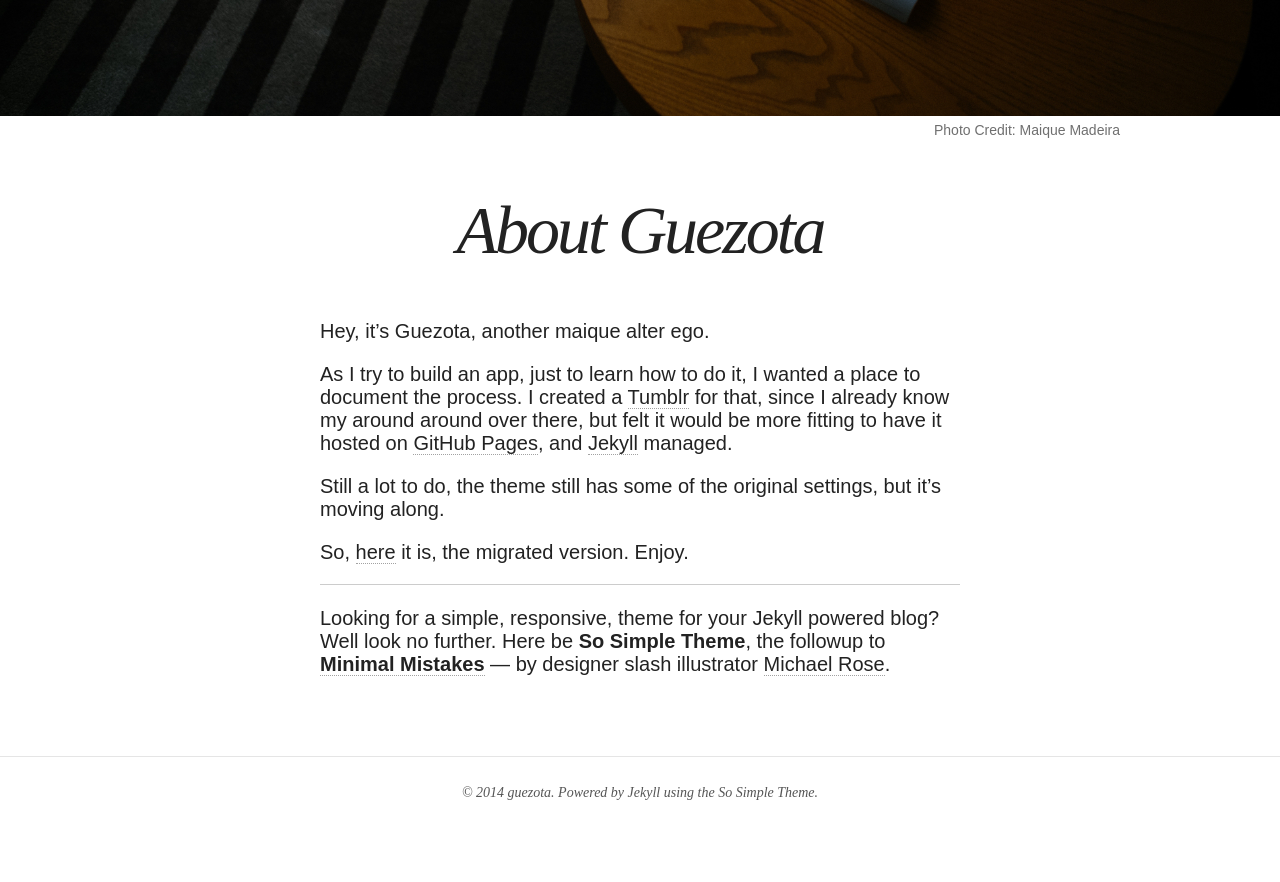
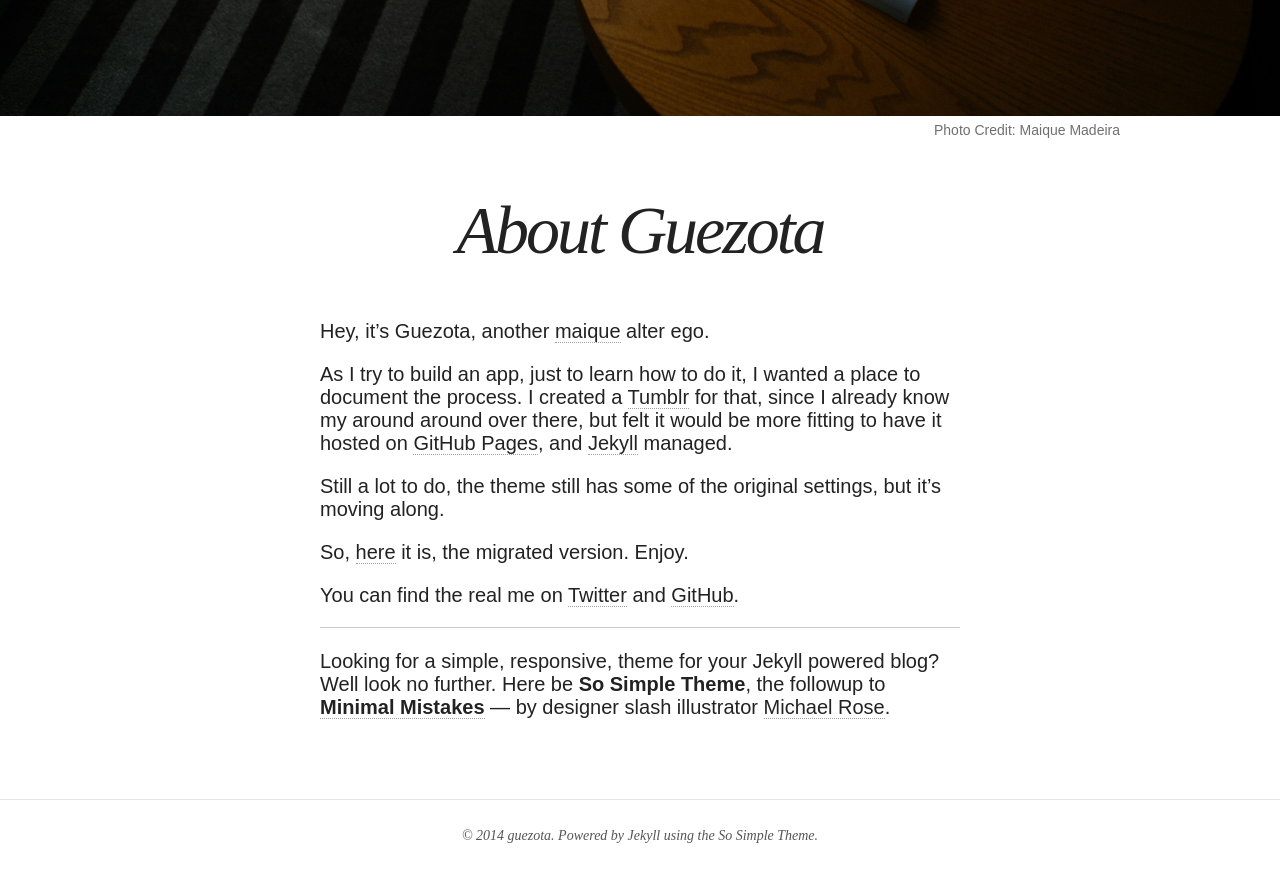
Before and after one commit to guezota/guezota.github.io, a Jekyll site: the page built from about.md, in a window 1280 px wide and 900 px high, scrolled down 578 px. Shown: the top 882 px of the window. Built offline with Jekyll 4.4.1, drawn with Linux system fonts in a browser that asks for light colours; nearby versions of some CDN libraries; before the commit the page ends 1435 px from its top, so only the background shows below that; part of the change alters nothing that is shown.

Commit message:
Edited about

```diff
--- a/about.md
+++ b/about.md
@@ -10,7 +10,7 @@ image:
   creditlink: http://maiquemadeira.com
 ---
 
-Hey, it's Guezota, another maique alter ego.
+Hey, it's Guezota, another [maique](http://twitter.com/maique) alter ego.
 
 As I try to build an app, just to learn how to do it, I wanted a place to document the process. I created a [Tumblr](http://guezota.tumblr.com) for that, since I already know my around around over there, but felt it would be more fitting to have it hosted on [GitHub Pages](https://pages.github.com), and [Jekyll](http://jekyllrb.com) managed.
 
@@ -18,6 +18,8 @@ Still a lot to do, the theme still has some of the original settings, but it's m
 
 So, [here](http://guezota.github.io/) it is, the migrated version. Enjoy.
 
+You can find the real me on [Twitter](https://twitter.com/maique) and [GitHub](https://github.com/maique).
+
 ----
 
 Looking for a simple, responsive, theme for your Jekyll powered blog? Well look no further. Here be **So Simple Theme**, the followup to [**Minimal Mistakes**](http://mmistakes.github.io/minimal-mistakes) --- by designer slash illustrator [Michael Rose](http://mademistakes.com).
```
